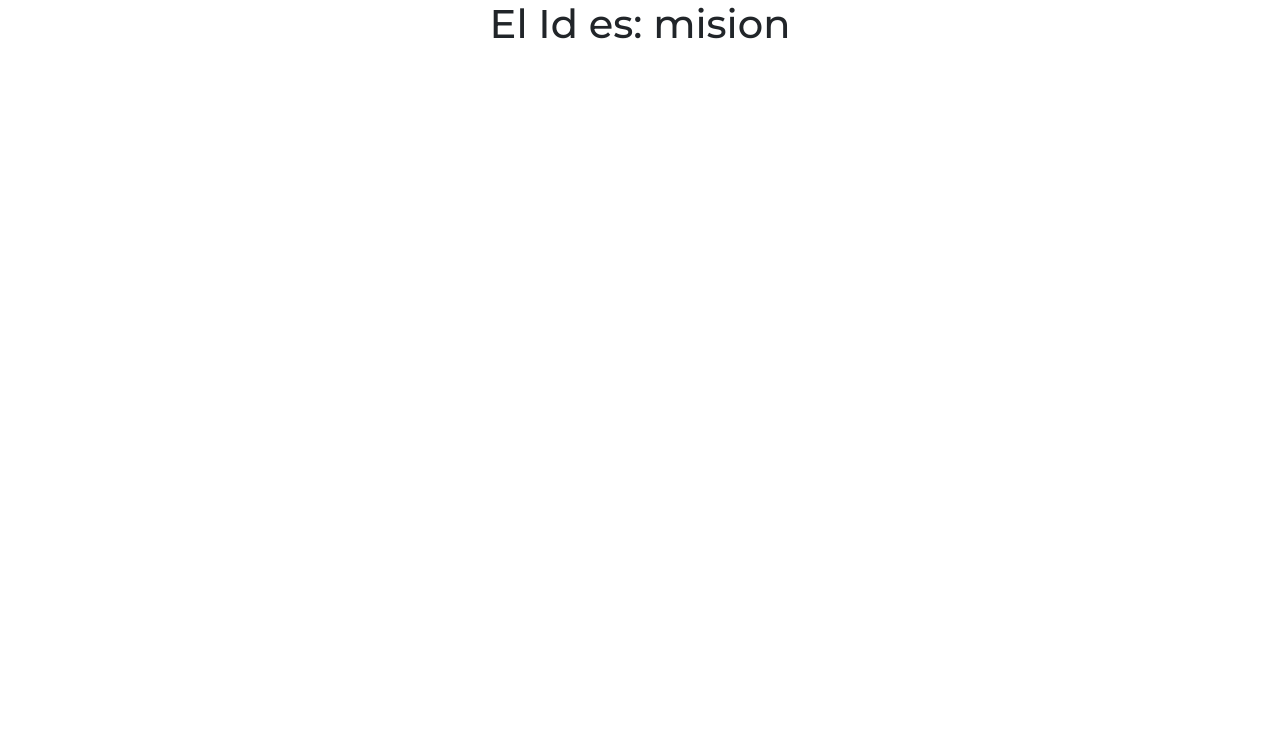
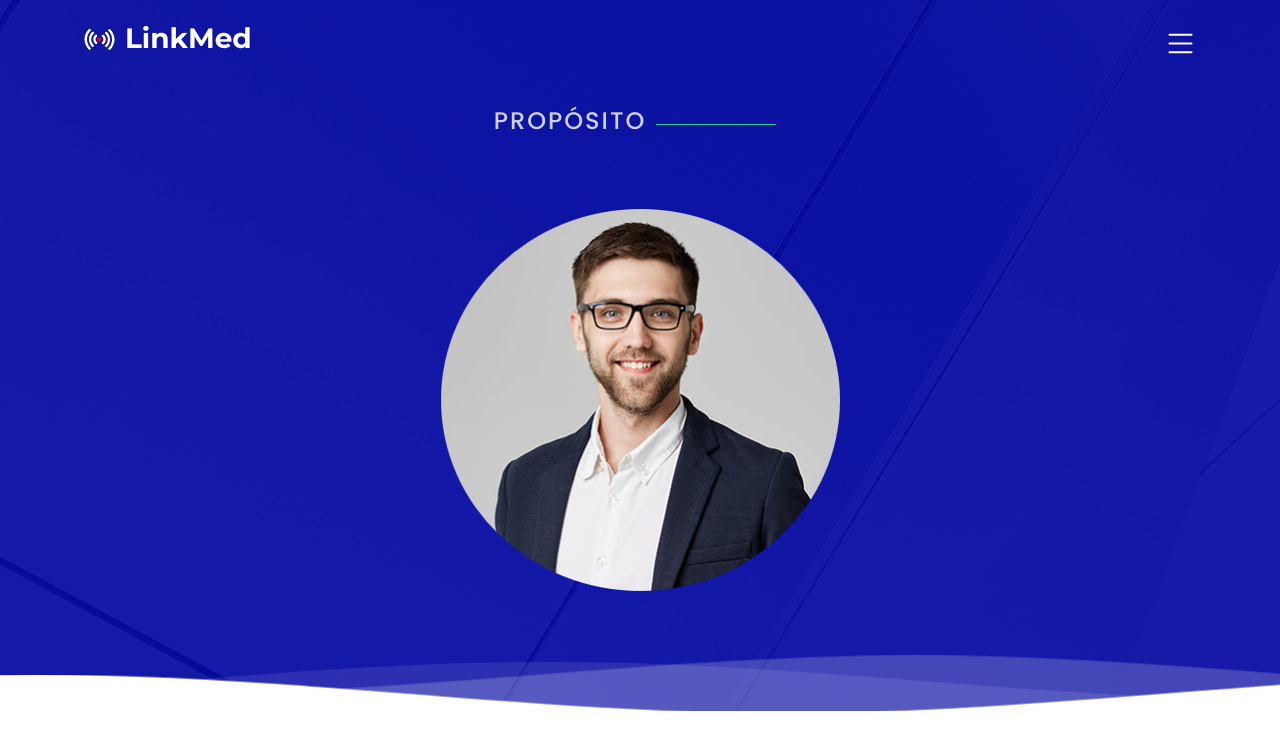
Before and after one commit to Miguelork/Frontend_IS, a React (Create React App) app: page /mision in a window 1280 px wide. Shown: the top 750 px of the page. Built offline with nearby package versions, Linux system fonts and the light colour scheme.

Commit message:
creación de mision y nosotros

```diff
--- a/src/App.js
+++ b/src/App.js
@@ -12,6 +12,8 @@ import Login from './components/Login';
 import Inicio from './components/Inicio';
 import Menu from './components/Menu';
 import Perfil from './components/Perfil';
+import Mision from './components/Mision';
+import Nosotros from './components/Nosotros';
 import RecuperarContrasena from './components/RecuperarContrasena';
 import CatalogoDoctores from './components/CatalogoDoctores';
 import Foro from './components/Foro';
@@ -23,7 +25,13 @@ function App() {
   return (
     <BrowserRouter>
       <div className="App">
-        <Switch>
+         <Switch>
+          <Route path="/nosotros">
+            <Nosotros />
+          </Route>
+          <Route path="/mision">
+            <Mision />
+          </Route>
           <Route path="/perfil">
             <Perfil />
           </Route>
--- a/src/components/Menu.jsx
+++ b/src/components/Menu.jsx
@@ -157,9 +157,11 @@ class Menu extends React.Component {
                       className='ri-file-list-3-line'
                       style={{ color: "#11dbcf" }}
                     />
-                    <h3>
-                      <a href> Proposito de LinkMed</a>
-                    </h3>
+                    <Link to='/mision'>
+                      <h3>
+                        <a href>Proposito de LinkMed</a>
+                      </h3>
+                    </Link>
                   </div>
                 </div>
                 <div className='col-md-6 mt-4'>
--- /dev/null
+++ b/src/components/Mision.jsx
@@ -0,0 +1,34 @@
+import React from 'react';
+import Wave from './Wave';
+import Header from './Header';
+
+class Mision extends React.Component {
+
+render() {
+  return (
+      <div>
+          <Header></Header>
+          {/* ======= Hero Section ======= */}
+          <section id="hero">
+              <div className="container">
+
+                  <div className="section-title" data-aos="fade-up">
+                      <h2>Propósito</h2>
+                      <p style={{ "color": "white" }} id="titulo"></p>
+                  </div>
+
+
+
+                  <div data-aos="zoom-out" data-aos-delay={300} id="imagen">
+                      <img src="assets/img/team/Picture2.png" className="col-md-5" alt="" className="img-fluid" />
+                  </div>
+                </div>
+
+              <Wave />
+          </section>
+          {/* End Hero */}
+      </div>
+  );
+}
+}
+export default Mision
--- /dev/null
+++ b/src/components/Nosotros.jsx
@@ -0,0 +1,30 @@
+import React from 'react';
+import Wave from './Wave';
+import Header from './Header';
+
+class Nosotros extends React.Component {
+
+render() {
+    return (
+        <div>
+            <Header></Header>
+            {/* ======= Hero Section ======= */}
+            <section id="hero">
+                <div className="container">
+                    <div className="section-title" data-aos="fade-up">
+                        <h2>Propósito</h2>
+                        <p style={{ "color": "white" }} id="titulo"></p>
+                    </div>
+                    <div data-aos="zoom-out" data-aos-delay={300} id="imagen">
+                        <img src="assets/img/team/Picture2.png" className="col-md-5" alt="" className="img-fluid" />
+                    </div>
+                </div>
+
+                <Wave />
+            </section>
+            {/* End Hero */}
+        </div>
+    );
+}
+}
+export default Nosotros
```
